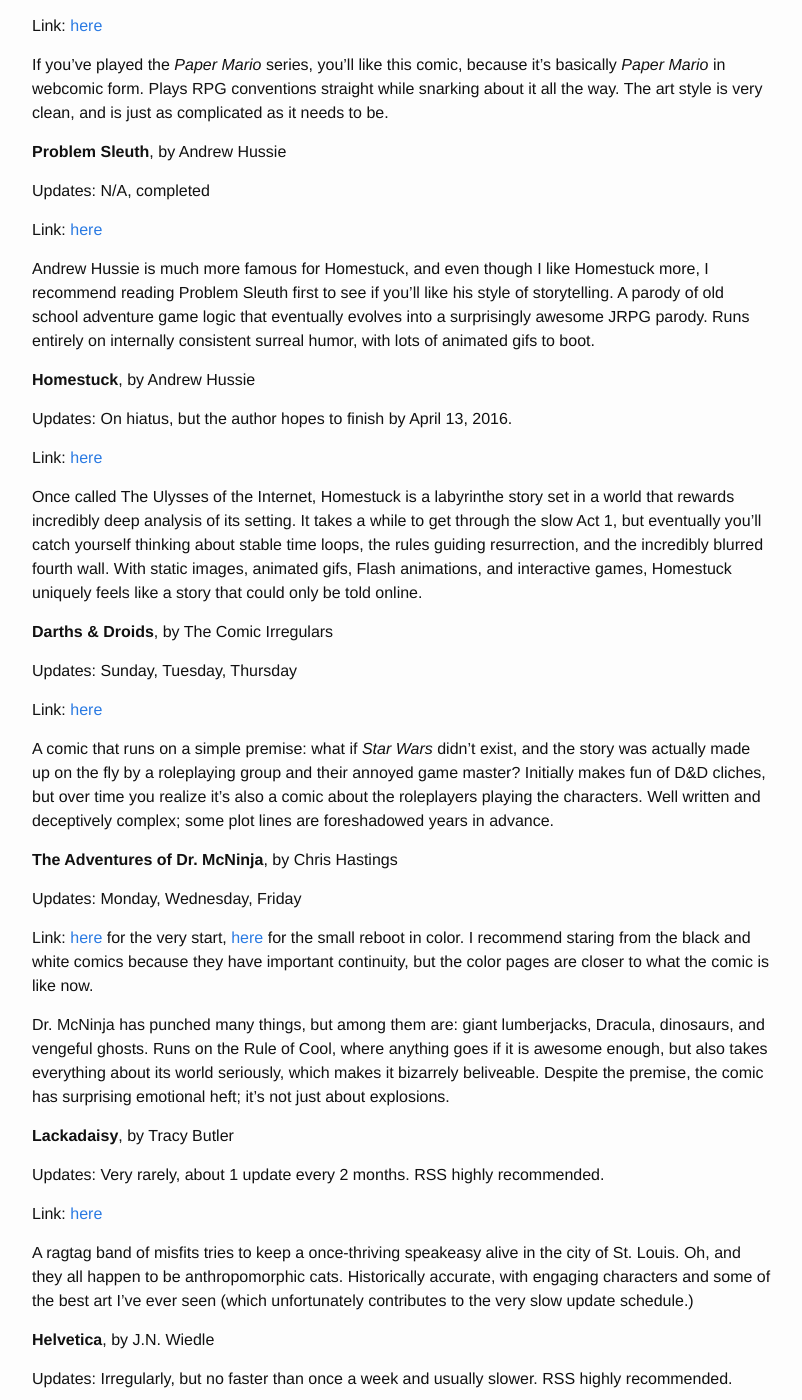
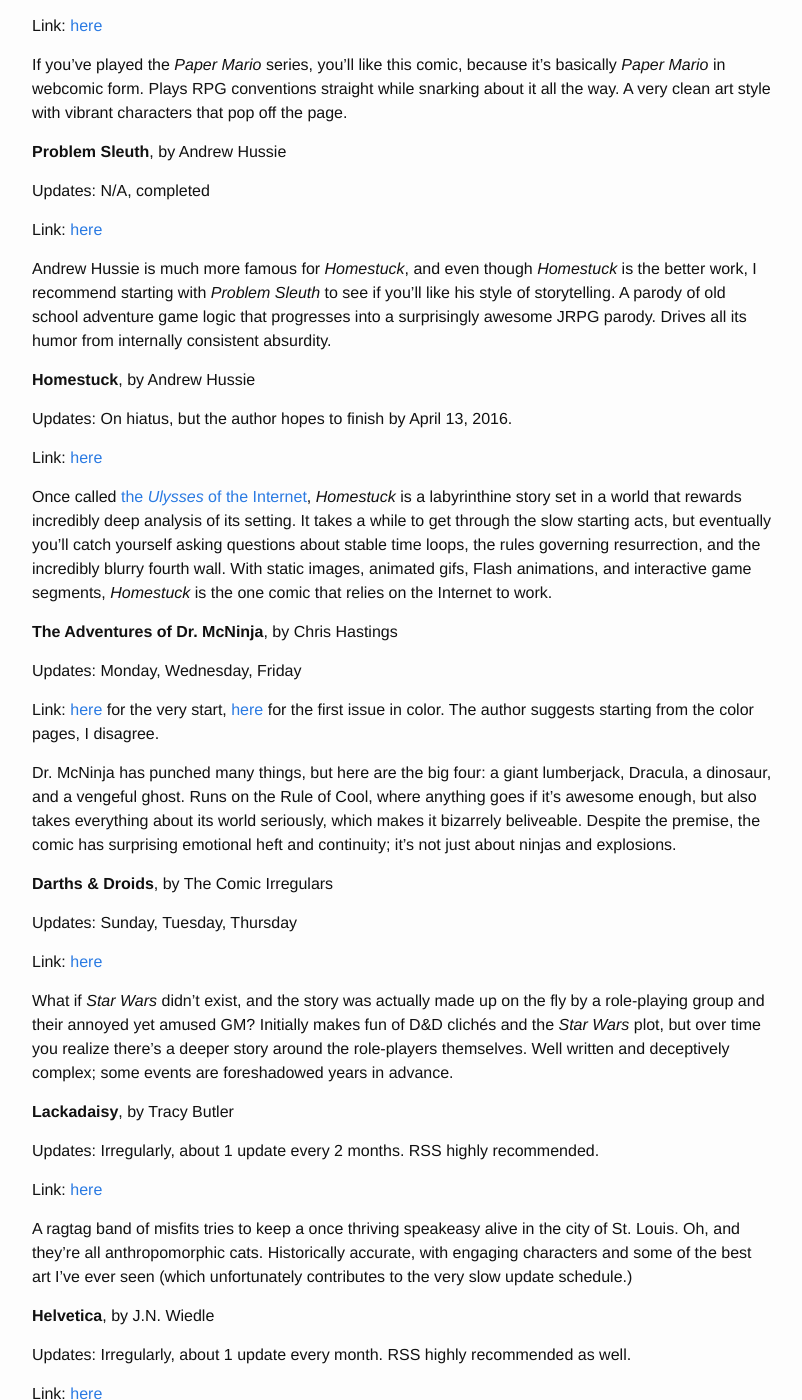
Before and after one commit to alexirpan/alexirpan.github.io, a Jekyll site: the page built from webcomic-reviews.markdown, in a window 1280 px wide and 1400 px high, scrolled down 1588 px. Shown: the whole window, without its empty margins (238-1040 px from the left). Built offline with Jekyll 4.4.1, drawn with Linux system fonts in a browser that asks for light colours; some of the changed text lies outside the part shown.

Commit message:
Finishing final content.w

```diff
--- a/webcomic-reviews.markdown
+++ b/webcomic-reviews.markdown
@@ -4,26 +4,30 @@
 permalink: /webcomicrecs/
 ---
 
-*Last updated January 21, 2016*
+*Last updated January 22, 2016*
 
-I've read a lot of webcomics in my time on the Internet. A lot of comics aspire to make
-people laugh. There's nothing wrong with that, some of my favorite comics are purely
-for comedy. But sometimes, a comic does more. They can be shallow, they can be deep.
-They can be beautifully drawn, they can be beautifully written, they can be terrifying
-they can be sweet. The strongest will do a bit of everything on their crazy journey.
+I've read a lot of webcomics in my time on the Internet. A lot of comics only look
+to make people laugh, and although that's a laudable goal, my favorite comics
+try to do just a bit more. Some are beautifully drawn,
+some are beautifully written, some are terrifying, some are sweet.
+The strongest will do a bit of everything, and bring you along for the ride.
 
-Much like web fiction, webcomics are all self-published and run on donations, merchandise,
-and Patreon. Unfortunately, this means good webcomics are hard to find, which can be
+Much like web fiction, webcomics are self-published and run on donations, merchandise,
+and Patreon. Unfortunately, this means good webcomics are hard to find among the
+sea of alternatives, which can be
 a death sentence for content creators. Here are webcomics I recommend, in the hopes that
-it'll help excellent content creators keep their lightbulbs on for just a bit longer.
-If not that, then at least it'll give you something interesting to read.
+it'll help people keep their light bulbs on for just a bit longer.
+If not that, then at least you'll have something interesting to read.
 
-I intend to write more in-depth reviews for some of these recommendations.
+I intend to write more in-depth reviews for some of these comics at a later
+point.
 To stop this page from getting too unwieldy, **every recommendation must either
 link to a full blog post review or be at most three sentences long.**
 
-I broadly divide webcomics in story-driven ones and gag-a-day ones. You should start
-story-driven ones from the first page. You can start gag-a-day ones from wherever.
+Webcomics are broadly classified as story-based or gag-based.
+You should start story-based ones from the first page to get all the continuity.
+You should start gag-based ones from the most recent page, because many comics
+take a while to find their stride.
 
 Comics in each category are ordered roughly by how much I liked them, but every comic
 on this page is worth checking out.
@@ -47,22 +52,21 @@
 
 Link: [here](http://gunnerkrigg.com/?p=1)
 
-Don't let the first page fool you, the art style quickly evolves, and then keeps
-evolving chapter after chapter. A fantastic blending of a Neil Geiman-esque world and
-Harry Potter-esque characters, told over a series of standalone chapters and long-running
-story arcs. If you like science, fantasy, mystery, mythology, or really anything, this
-comic has something for you.
+Don't let the first page fool you, the art style evolves after chapter into
+something picturesque.
+Imagine if Neil Geiman wrote Harry Potter, and you'll get something close
+to *Gunnerkrigg Court*. Blends science, fantasy, mystery, and mythology into
+a series of standalone chapters and long-running story arcs.
 
-**Saturday Morning Breakfast Cereal**, by Zach Weiner
+**Saturday Morning Breakfast Cereal**, by Zach Weinersmith
 
 Updates: Every day
 
 Link: [here](http://www.smbc-comics.com/index.php)
 
-SMBC is one of the biggest webcomics around, and for good reason. It's one of
-the "nerdy" webcomics, pulling material from philosophy, physics, chemistry, math,
-and economics. Usually cynical and often insightful, but be prepared for lots of
-dick jokes.
+*SMBC* is one of the biggest webcomics around, and for good reason. In its
+quest to make fun of humanity, it pulls material from philosophy, physics, chemistry, math,
+and economics. Cynical, insightful, and not above doing a dick joke on occasion.
 
 [back to top](#table-of-contents)
 
@@ -70,13 +74,14 @@
 
 **Cucumber Quest**, by Gigi D.G
 
-Updates: Whenever, but averages 2-3 updates a week.
+Updates: Irregularly, about 2-3 updates a week.
 
 Link: [here](http://cucumber.gigidigi.com/cq/page-1/)
 
 If you've played the *Paper Mario* series, you'll like this comic, because it's
 basically *Paper Mario* in webcomic form. Plays RPG conventions straight while snarking
-about it all the way. The art style is very clean, and is just as complicated as it needs to be.
+about it all the way. A very clean art style with vibrant characters that pop
+off the page.
 
 **Problem Sleuth**, by Andrew Hussie
 
@@ -84,11 +89,12 @@
 
 Link: [here](http://www.mspaintadventures.com/?s=4)
 
-Andrew Hussie is much more famous for Homestuck, and even though I like Homestuck more,
-I recommend reading Problem Sleuth first to see if you'll like his style of storytelling.
-A parody of old school adventure game logic that eventually evolves into a surprisingly
-awesome JRPG parody. Runs entirely on internally consistent surreal humor, with lots of
-animated gifs to boot.
+Andrew Hussie is much more famous for *Homestuck*, and even though *Homestuck*
+is the better work, I recommend starting with *Problem Sleuth* to see if
+you'll like his style of storytelling.
+A parody of old school adventure game logic that progresses into a surprisingly
+awesome JRPG parody. Drives all its humor from internally consistent
+absurdity.
 
 **Homestuck**, by Andrew Hussie
 
@@ -96,13 +102,29 @@
 
 Link: [here](http://www.mspaintadventures.com/?s=6)
 
-Once called The Ulysses of the Internet, Homestuck is a labyrinthe story set in a world
+Once called [the *Ulysses* of the Internet](https://www.youtube.com/watch?v=MLK7RI_HW-E),
+*Homestuck* is a labyrinthine story set in a world
 that rewards incredibly deep analysis of its setting.
-It takes a while to get through the slow Act 1, but eventually you'll catch yourself
-thinking about stable time loops, the rules guiding resurrection, and the incredibly
-blurred fourth wall.
+It takes a while to get through the slow starting acts, but eventually you'll catch yourself
+asking questions about stable time loops, the rules governing resurrection, and
+the incredibly blurry fourth wall.
 With static images, animated gifs, Flash animations, and interactive
-games, Homestuck uniquely feels like a story that could only be told online.
+game segments, *Homestuck* is the one comic that relies on the Internet to
+work.
+
+**The Adventures of Dr. McNinja**, by Chris Hastings
+
+Updates: Monday, Wednesday, Friday
+
+Link: [here](http://drmcninja.com/archives/comic/1p1/) for the very start, [here](http://drmcninja.com/archives/comic/13p1/) for the first issue in color.
+The author suggests starting from the color pages, I disagree.
+
+Dr. McNinja has punched many things, but here are the big four: a giant
+lumberjack, Dracula, a dinosaur, and a vengeful ghost. Runs on the Rule of Cool,
+where anything goes if it's awesome enough, but
+also takes everything about its world seriously, which makes it bizarrely beliveable.
+Despite the premise, the comic has surprising emotional heft and continuity;
+it's not just about ninjas and explosions.
 
 **Darths & Droids**, by The Comic Irregulars
 
@@ -110,45 +132,34 @@
 
 Link: [here](http://darthsanddroids.net/episodes/0001.html)
 
-A comic that runs on a simple premise: what if *Star Wars* didn't exist, and the story
-was actually made up on the fly by a roleplaying group and their annoyed game master?
-Initially makes fun of D&D cliches, but over time you realize it's also a comic about
-the roleplayers playing the characters. Well written and deceptively complex; some plot
-lines are foreshadowed years in advance.
-
-**The Adventures of Dr. McNinja**, by Chris Hastings
-
-Updates: Monday, Wednesday, Friday
-
-Link: [here](http://drmcninja.com/archives/comic/1p1/) for the very start, [here](http://drmcninja.com/archives/comic/13p1/) for the small reboot in color. I recommend staring from the black and white
-comics because they have important continuity, but the color pages are closer to what the comic
-is like now.
-
-Dr. McNinja has punched many things, but among them are: giant lumberjacks, Dracula, dinosaurs,
-and vengeful ghosts. Runs on the Rule of Cool, where anything goes if it is awesome enough, but
-also takes everything about its world seriously, which makes it bizarrely beliveable.
-Despite the premise, the comic has surprising emotional heft; it's not just about explosions.
+What if *Star Wars* didn't exist, and the story
+was actually made up on the fly by a role-playing group and their annoyed yet
+amused GM?
+Initially makes fun of D&D clichés and the *Star Wars* plot, but over time
+you realize there's a deeper story around the role-players themselves.
+Well written and deceptively complex; some events are foreshadowed years in advance.
 
 **Lackadaisy**, by Tracy Butler
 
-Updates: Very rarely, about 1 update every 2 months. RSS highly recommended.
+Updates: Irregularly, about 1 update every 2 months. RSS highly recommended.
 
 Link: [here](http://lackadaisy.foxprints.com/comic.php?comicid=1)
 
-A ragtag band of misfits tries to keep a once-thriving speakeasy alive in the city
-of St. Louis. Oh, and they all happen to be anthropomorphic cats. Historically accurate,
+A ragtag band of misfits tries to keep a once thriving speakeasy alive in the city
+of St. Louis. Oh, and they're all anthropomorphic cats. Historically accurate,
 with engaging characters and some of the best art I've ever seen (which unfortunately
 contributes to the very slow update schedule.)
 
 **Helvetica**, by J.N. Wiedle
 
-Updates: Irregularly, but no faster than once a week and usually slower. RSS highly recommended.
+Updates: Irregularly, about 1 update every month. RSS highly recommended as well.
 
 Link: [here](http://helvetica.jnwiedle.com/2011/06/24/and-so-it-begins/)
 
 When you die, you wake up in the afterlife with no memory of your past life, and the first
 words out of your mouth are your name. *Helvetica* is a story about how hard it can be to
-forget the past and find peace of mind. Life is hard, but death is too...
+move on and find peace of mind. When death's the same as life, does the
+past even matter?
 
 [back to top](#table-of-contents)
 
@@ -160,9 +171,9 @@
 
 Link: [here](http://xkcd.com/)
 
-I suspect this needs no introduction. A comic about math and science, with
-some of the nerdiest jokes on the internet. Expect lots of commentary on space, physics,
-and current hot topics in technical fields.
+I suspect this needs no introduction. A comic about math and science that aims towards
+a technical audience. Expect lots of commentary on space, physics,
+and current hot topics in scientific news.
 
 **Dinosaur Comics**, by Ryan North
 
@@ -171,8 +182,8 @@
 Link: [here](http://qwantz.com/index.php)
 
 A comic where the only thing that changes between each strip is the text.
-It's very hard to describe Ryan North's sense of humor, and you'll need to read it for
-yourself to see if you like it or not. Lots of silliness, lots of dry humor, some
+It's very hard to describe Ryan North's sense of humor, so you should read it for
+yourself to see if you like it or not. Lots of silliness, some
 linguistics, and the occasional analysis of Batman.
 
 **PhD Comics**, by Jorge Cham
@@ -183,29 +194,18 @@
 
 A comic about the adventures of grad students in academia. Meaning, a comic
 about people failing to do research while questioning why they came to grad school
-in the firsst place. It's all in good fun, except for the parts that hit a bit too close to home.
+in the first place. It's all in good fun, except for the parts that hit a bit too close to home.
 
 **Nedroid Picture Diary**, by Anthony Clark
 
-Updates: Very rarely, the author does coloring work for several other webcomics now.
+Updates: Very rarely, the author is busy doing coloring work for other webcomics.
 
 Link: [here](http://nedroid.com/)
 
 The adventures of Reginald the bird, Beartato the bear, and Harrison the shark, as well
-as a few other characters. It's very minimalistic and very dry in its humor, and although
-some are duds, the ones that hit are uproariously funny. I recommend starting with
-[Party Cat](http://nedroid.com/2009/05/party-cat-full-series/) and [200 Bad Comics](http://www.nedroid.com/bcpage1.htm).
+as a few other characters. The punchlines are short, the humor is very dry, and
+when it hits, it hits hard.
+I recommend starting with
+[Party Cat](http://nedroid.com/2009/05/party-cat-full-series/) and [200 Bad Comics](http://nedroid.com/bcpage1.html).
 
 [back to top](#table-of-contents)
-
-Problem Sleuth - done
-Homestuck - done
-Dr McNinja - done
-Lackadaisy - done
-Helvetica - done
-Darths and Droids - done
-
-xkcd - Done
-Dinosaur Comics - Done
-Nedroid Picture Diary - Done
-PhD Comics - Done
```
Also changed, not shown: other parts of webcomic-reviews.markdown (+2 -1 lines).
